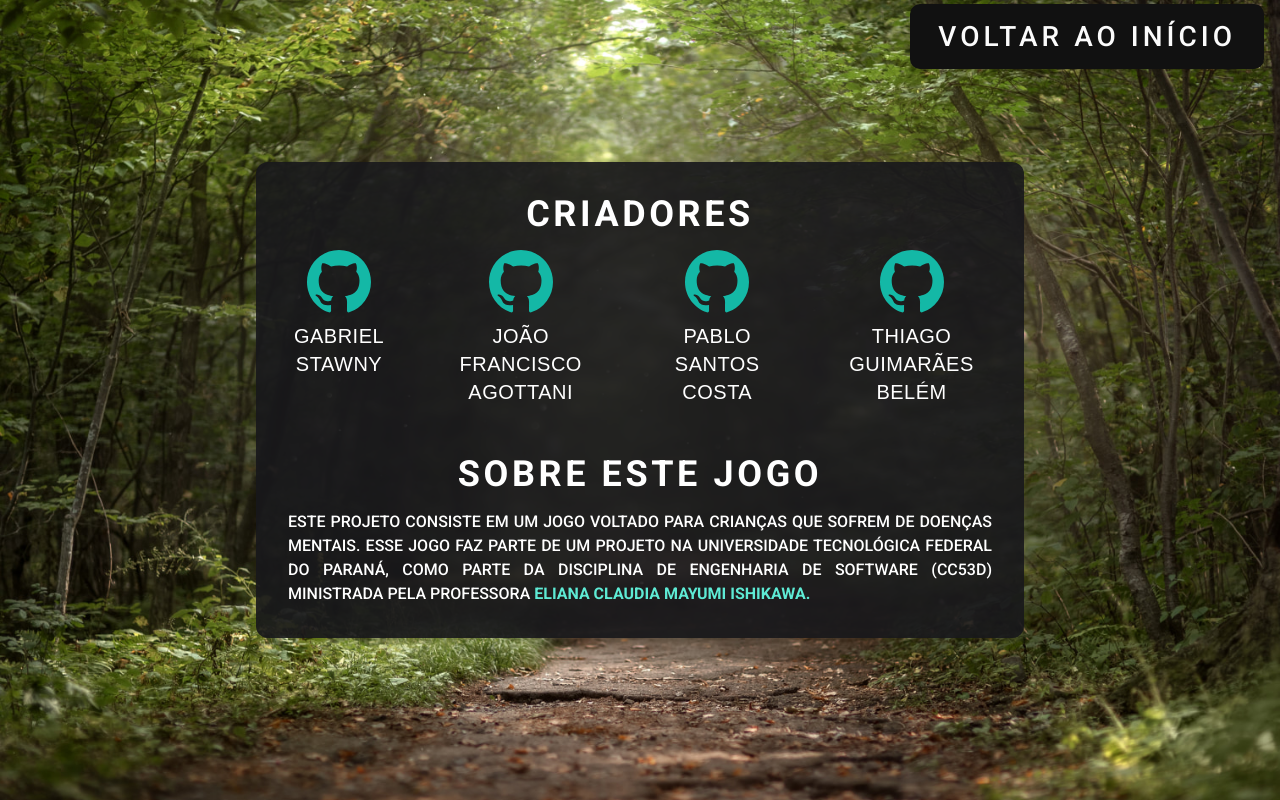
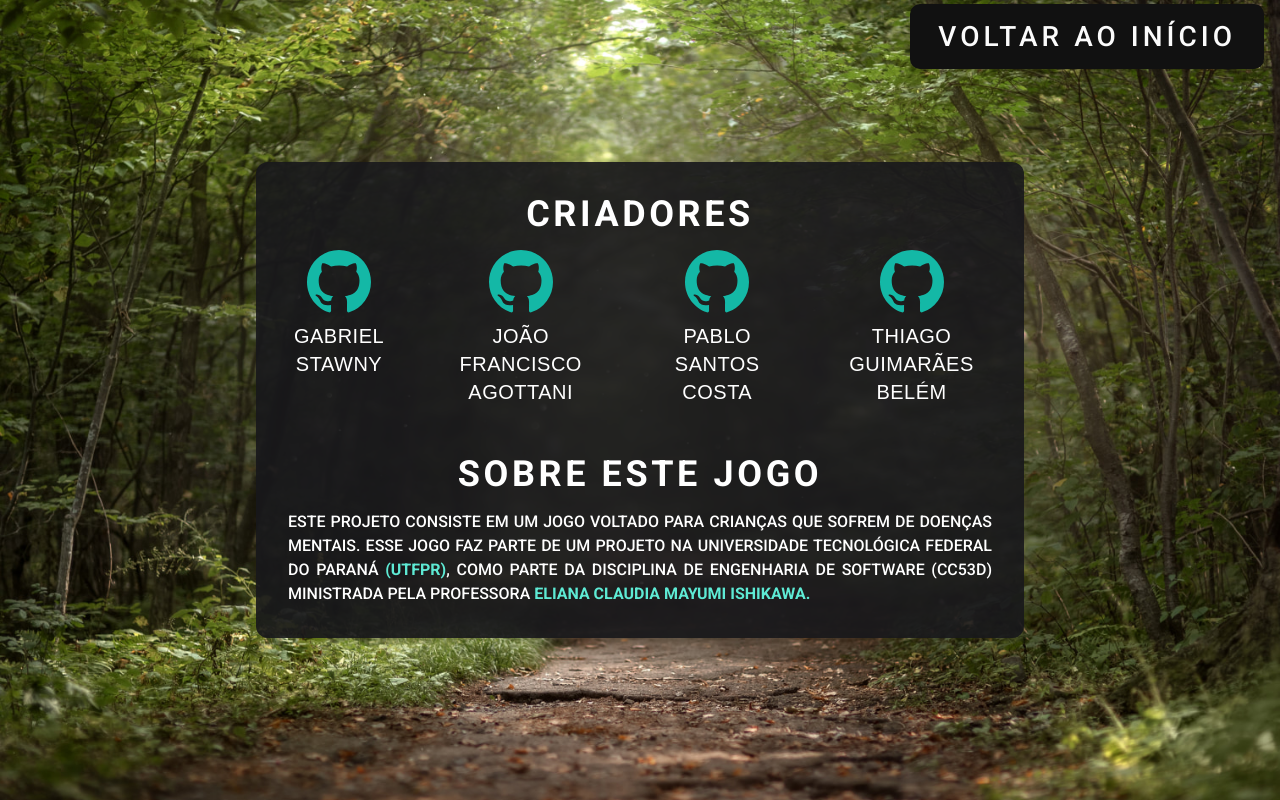
Before and after one commit to Thiagogob/engSoftware-front, a React (Vite) app: page /creditos in a window 1280 px wide. Built offline with nearby package versions, Linux system fonts and the light colour scheme; a web font is replaced by a local one.

Commit message:
Added audio in level1 page

```diff
--- a/src/pages/level1.jsx
+++ b/src/pages/level1.jsx
@@ -24,6 +24,8 @@ const NewLevel1 = () => {
   const [currentQuestion, setCurrentQuestion] = useState(0);
   const [tasksGenerated, setTasksGenerated] = useState(false);
   const [tasks, setTasks] = useState([]);
+  const [hoveredOption, setHoveredOption] = useState(null);
+  const [audio, setAudio] = useState(null);
 
   const correctAudio = new Audio("/static/sounds/correct.mp3");
   const wrongAudio = new Audio("/static/sounds/errado.mp3");
@@ -33,6 +35,23 @@ const NewLevel1 = () => {
     if (index == 1) return "bg-orange-500 hover:bg-orange-700";
     if (index == 2) return "bg-green-500 hover:bg-green-700";
   };
+
+  useEffect(() => {
+    setAudio(new Audio("/static/sounds/como_jogar_1.mp3"));
+
+    return () => {
+      audio?.pause();
+    };
+  }, []);
+
+  useEffect(() => {
+    if (audio) {
+      soundClicked(audio, 15500);
+    }
+    if (!showHowToPlay) {
+      audio?.pause();
+    }
+  }, [audio, showHowToPlay]);
 
   useEffect(() => {
     if (!tasksGenerated && animals.length) {
@@ -46,6 +65,7 @@ const NewLevel1 = () => {
           image: correctAnimal?.img,
           options: animalsOptions.map((animal, index) => ({
             text: animal.name,
+            audio: animal.img,
             correctAnimal: correctAnimal?.name,
             isCorrect: correctAnimal?.name === animal.name ? true : false,
             colorOption: optionButtonColor(index),
@@ -81,6 +101,19 @@ const NewLevel1 = () => {
       })();
     }
   }, [score]);
+
+  useEffect(() => {
+    if (hoveredOption?.audio) {
+      const audio = new Audio(`/static/sounds/clique_se_${hoveredOption.audio}.mp3`);
+      if (hoveredOption !== null) {
+        console.log();
+        soundClicked(audio, 4500);
+      }
+      return () => {
+        audio.pause();
+      };
+    }
+  }, [hoveredOption]);
 
   const optionClicked = (isCorrect, animal, img, mode) => {
     setScore(currentScore => [...currentScore, { animal: `${animal} ${(mode)}`, isCorrect, img }]);
@@ -175,6 +208,8 @@ const NewLevel1 = () => {
                             className={`${option.colorOption} text-3xl text-white py-3 mx-4 w-full rounded`}
                             onClick={() => optionClicked(option.isCorrect, option.correctAnimal, tasks[currentQuestion].image, "Foto")}
                             key={v4()}
+                            onMouseEnter={hoveredOption === null ? () => setHoveredOption({ currentQuestion, audio: option.audio }) : () => { }}
+                            onMouseLeave={() => setHoveredOption(null)}
                           >
                             {option.text}
                           </button>
--- a/src/pages/level2.jsx
+++ b/src/pages/level2.jsx
@@ -53,10 +53,8 @@ const NewLevel2 = () => {
     const animal = tasks[hoveredOption?.currentTask]?.options[hoveredOption?.id]?.audio;
     if (animal) {
       const audio = new Audio(`/static/sounds/foto_${animal}.mp3`);
-      if (hoveredOption !== null) {
-        console.log();
+      if (hoveredOption !== null)
         soundClicked(audio, 4000);
-      }
       return () => {
         audio.pause();
       };
--- a/src/pages/owners.jsx
+++ b/src/pages/owners.jsx
@@ -35,7 +35,16 @@ const Owners = () => {
             <p className="text-white text-base 2xl:text-lg text-justify">
               Este projeto consiste em um jogo voltado para crianças que sofrem de
               doenças mentais. Esse jogo faz parte de um projeto na Universidade
-              Tecnológica Federal do Paraná, como parte da disciplina de Engenharia
+              Tecnológica Federal do Paraná
+              <Link
+                to="http://www.utfpr.edu.br/"
+                className="text-teal-300 hover:text-teal-600"
+                target="_blank"
+                rel="noopener noreferrer"
+              >
+                {" "}(UTFPR)
+              </Link>
+              , como parte da disciplina de Engenharia
               de Software (CC53D) ministrada pela Professora
               <Link className="text-teal-300 hover:text-teal-600"
                 to="https://buscatextual.cnpq.br/buscatextual/visualizacv.do?id=K4137685H6&tokenCaptchar=03AL8dmw9IJ_eiMG8SpRlQ8AnhIC2hhw00IhGDebi5B0bTwyb8L5OVRlGldABxEdpIj5Ugs2c4dG5jCbCkjWKDc2NWL08O3QKDQFpysuwbXytMtnp2ooAfXgqpBLKXcs9VFi4cn4dnsUq2Q7TmUfk2pFSQgY49Tot069ttzioQ4j1btZpBO7l-mJNZ8Wh2k-xK_VVc9BsG1ddOu4myMEhpn2H-iB1ZofFWwkY0uG0G7vSmmhHxw7Zsyk7iQSTQDb6_NA6-nAKNF6eXNFn8Pa3QInSNjTj1ZOZmd4k5yTPISnRr7gHZdjHAKqfkV9ndQ0zgBCbpZF8bSnPxPTjmjn2XAEmJPMOrIYS8gp2sFbh3xq6NM9fbBrQnocPiOu8lHFO0AUqZyjbrWgqCFik5I9hUIeOCdWwwqrzynVqDM0VIBhI5GSRfA1xonxEa-i-7JDyvJAL-ysT9e1zfeEH6YgW5mmKKzvrK9LxhCVgDk7mAf_V1VfBcaexocZO0uJNChNYsBIEg7mdtDW1KrY816hSXlnLHe2K_OrrdqPiuoY8tkZbsGXgbFWKMsKM85fVEHwoK1Qx6NEz1gUqgIDhEfJ9y94wbS6Gilu9RcmgawJvbO8WaCf5cyglQ-1RDmsIj5Ox1m8NkdL-M5mxk"
```
